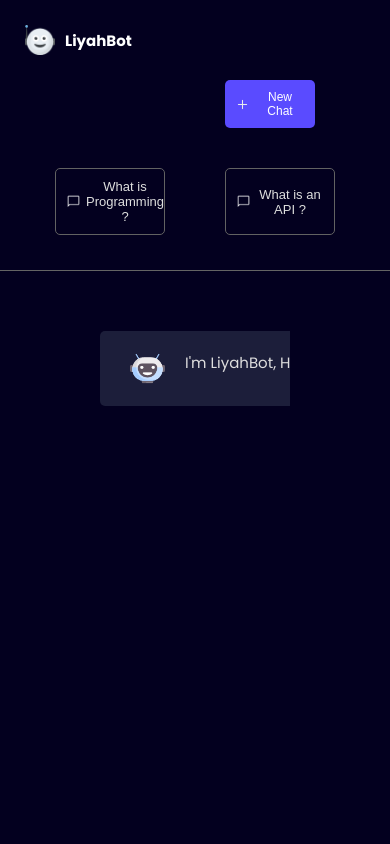
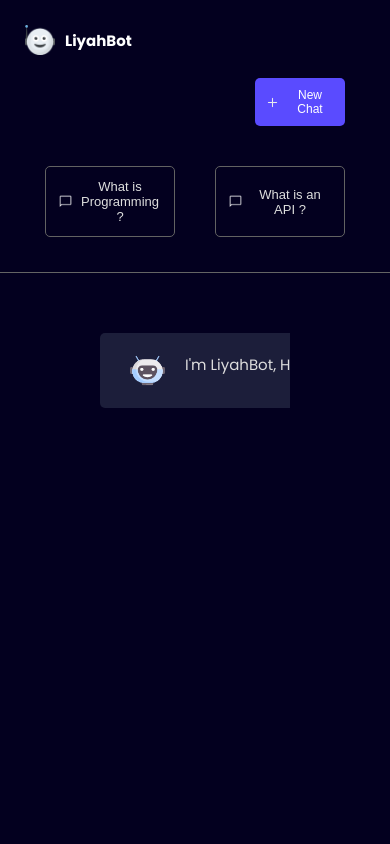
Before and after one commit to Babyliy/chatgpt-clone, a React (Vite) app: page / in a window 390 px wide. Shown: the top 844 px of the page. Built offline with nearby package versions, Linux system fonts and the light colour scheme; no server answers.

Commit message:
Update App.css

```diff
--- a/src/App.css
+++ b/src/App.css
@@ -181,9 +181,9 @@ body {
 .midBtn{
   width: 9rem;
   font-size: 1.2rem;
-  margin-left: 20rem;
+  margin-left: 23rem;
   padding: 1rem;
-  margin-top: 0.2rem;
+  margin-top: -0.2rem;
 }
 .addBtn {
   height: 1.5rem;
@@ -197,8 +197,9 @@ body {
   flex-direction: row;
 }
 .query{
-  width: 11rem;
+  width: 13rem;
   font-size: 1.3rem;
-  padding: 1rem;
+  padding: 1.2rem;
+  margin-top: 1rem;
 }
 }
```
